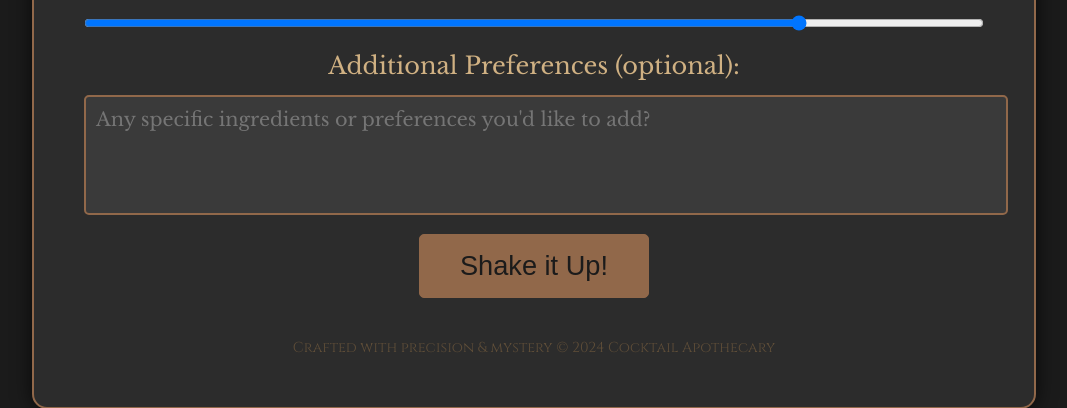
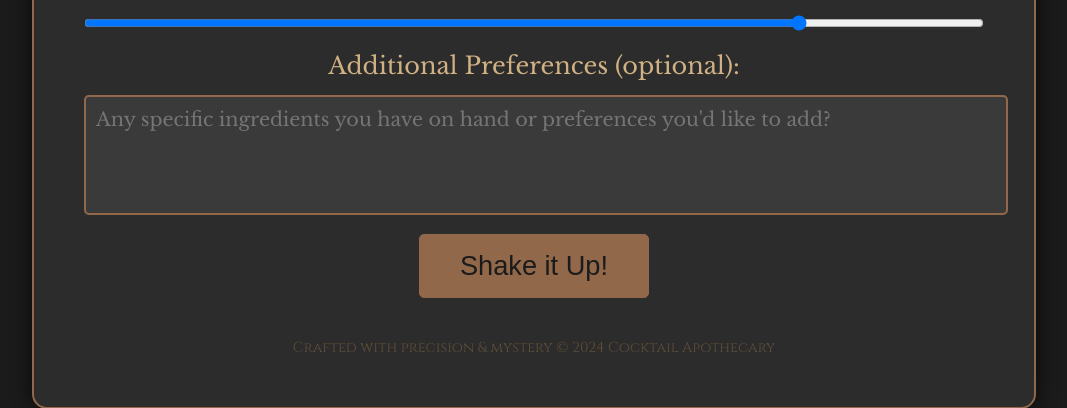
Before and after one commit to cmonaghan/ai-bartender, a Flask app: page / in a window 1280 px wide. Shown: the part 636-1044 px from the top of the page, without its empty margins (106-1173 px from the left). Run offline with Flask 3, Linux system fonts and the light colour scheme.

Commit message:
update placeholder text

```diff
--- a/templates/index.html
+++ b/templates/index.html
@@ -135,7 +135,7 @@
         <!-- Additional Preferences -->
         <label class="preferences-label">Additional Preferences (optional):</label>
         <textarea id="additional-preferences" rows="4"
-            placeholder="Any specific ingredients or preferences you'd like to add?"></textarea>
+            placeholder="Any specific ingredients you have on hand or preferences you'd like to add?"></textarea>
         <!-- Shake Button -->
         <button class="shake-button" onclick="shakeItUp()">Shake it Up!</button>
         <!-- Result Section -->
```
